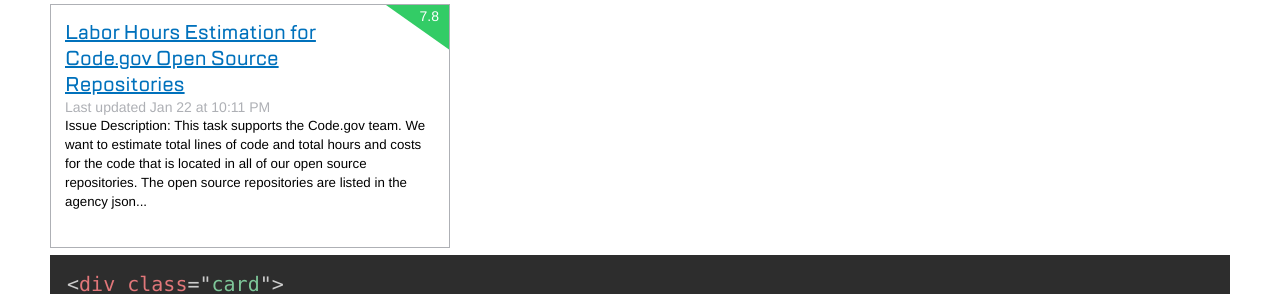
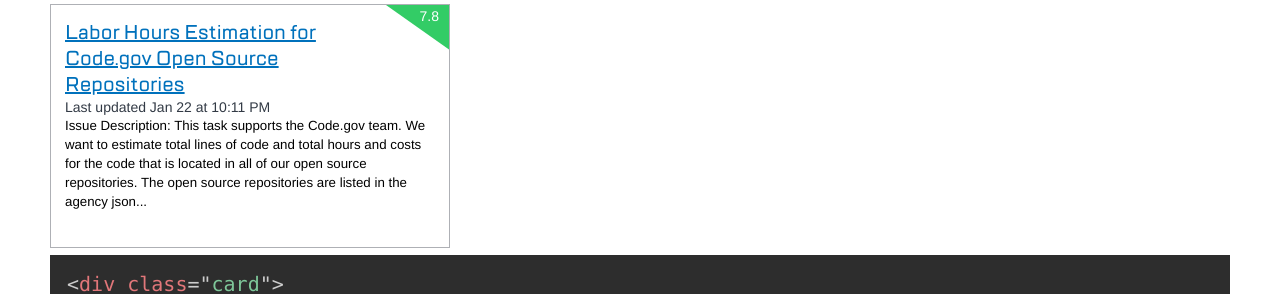
Before and after one commit to GSA/code-gov-style, a Jekyll site: the page built from components/cards.md, in a window 1280 px wide and 1400 px high, scrolled down 664 px. Shown: the part 159-453 px from the top of the window. Built offline with Jekyll 4.4.1, drawn with Linux system fonts in a browser that asks for light colours.

Commit message:
change gray color for accessibility

```diff
--- a/_sass/_cards.scss
+++ b/_sass/_cards.scss
@@ -98,7 +98,7 @@
   }
 
   .card-date {
-    color: #aeb0b5;
+    color: #323A45;
     font-size: 1em;
   }
 
```
